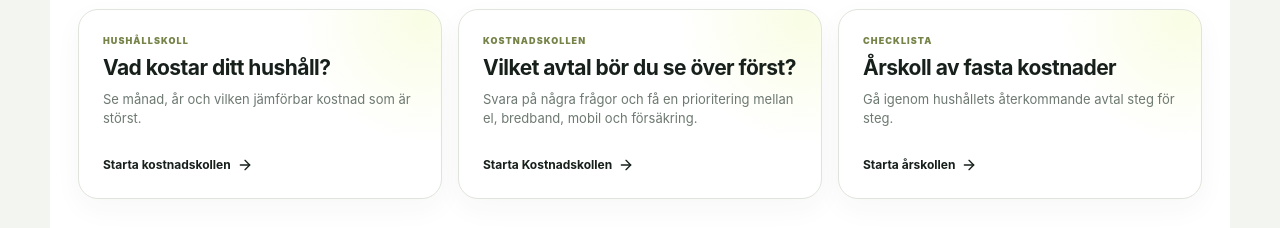
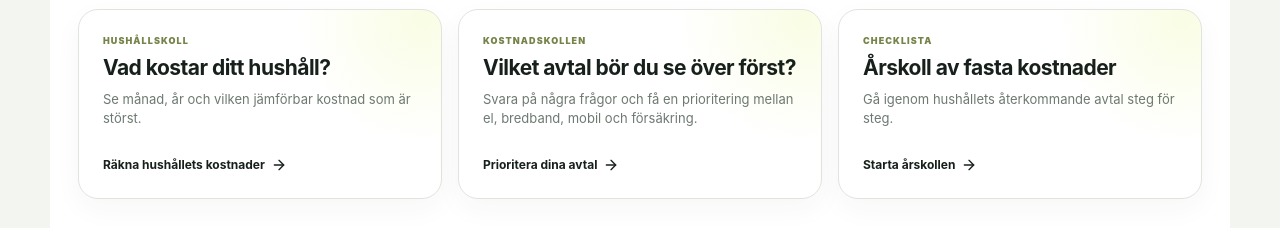
Before and after one commit to arvidlandin-cpu/sankkostnaden, a Next.js app: page / in a window 1280 px wide. Shown: the part 1980-2208 px from the top of the page. Built offline with nearby package versions, Linux system fonts and the light colour scheme.

Commit message:
Differentiate the two cost tools on the homepage

```diff
--- a/pages/index.tsx
+++ b/pages/index.tsx
@@ -135,8 +135,8 @@ export default function Home(){
           <p>Räkna på dina egna kostnader och se vilken post som är mest värd att ta först.</p>
         </div>
         <div className={styles.toolGrid}>
-          <a href='/verktyg/hushallskostnadskollen/'><span>HUSHÅLLSKOLL</span><strong>Vad kostar ditt hushåll?</strong><p>Se månad, år och vilken jämförbar kostnad som är störst.</p><b>Starta kostnadskollen <ArrowRight size={16}/></b></a>
-          <a href='/app/'><span>KOSTNADSKOLLEN</span><strong>Vilket avtal bör du se över först?</strong><p>Svara på några frågor och få en prioritering mellan el, bredband, mobil och försäkring.</p><b>Starta Kostnadskollen <ArrowRight size={16}/></b></a>
+          <a href='/verktyg/hushallskostnadskollen/'><span>HUSHÅLLSKOLL</span><strong>Vad kostar ditt hushåll?</strong><p>Se månad, år och vilken jämförbar kostnad som är störst.</p><b>Räkna hushållets kostnader <ArrowRight size={16}/></b></a>
+          <a href='/app/'><span>KOSTNADSKOLLEN</span><strong>Vilket avtal bör du se över först?</strong><p>Svara på några frågor och få en prioritering mellan el, bredband, mobil och försäkring.</p><b>Prioritera dina avtal <ArrowRight size={16}/></b></a>
           <a href='/guide/arskoll-fasta-kostnader/'><span>CHECKLISTA</span><strong>Årskoll av fasta kostnader</strong><p>Gå igenom hushållets återkommande avtal steg för steg.</p><b>Starta årskollen <ArrowRight size={16}/></b></a>
         </div>
       </section>
```
